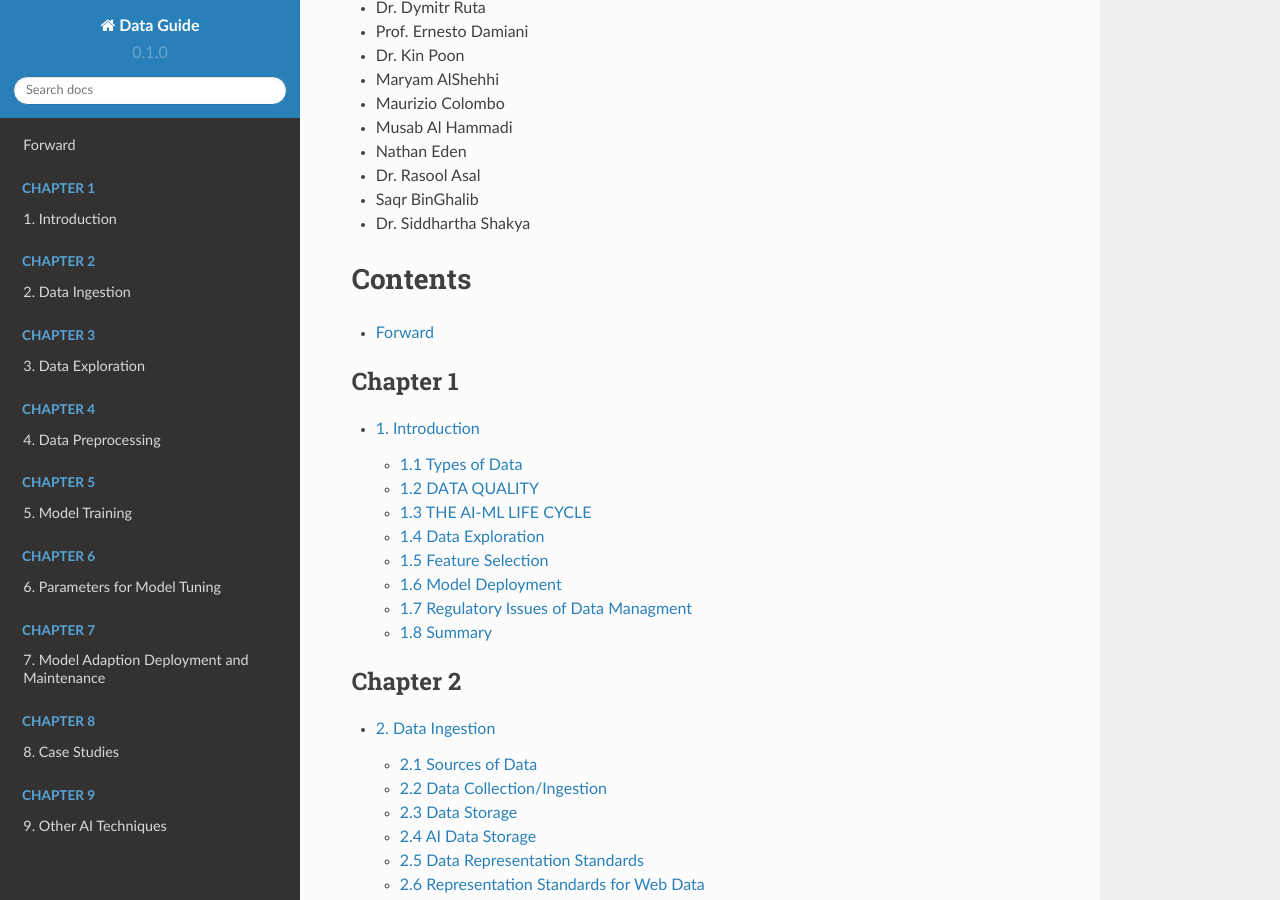
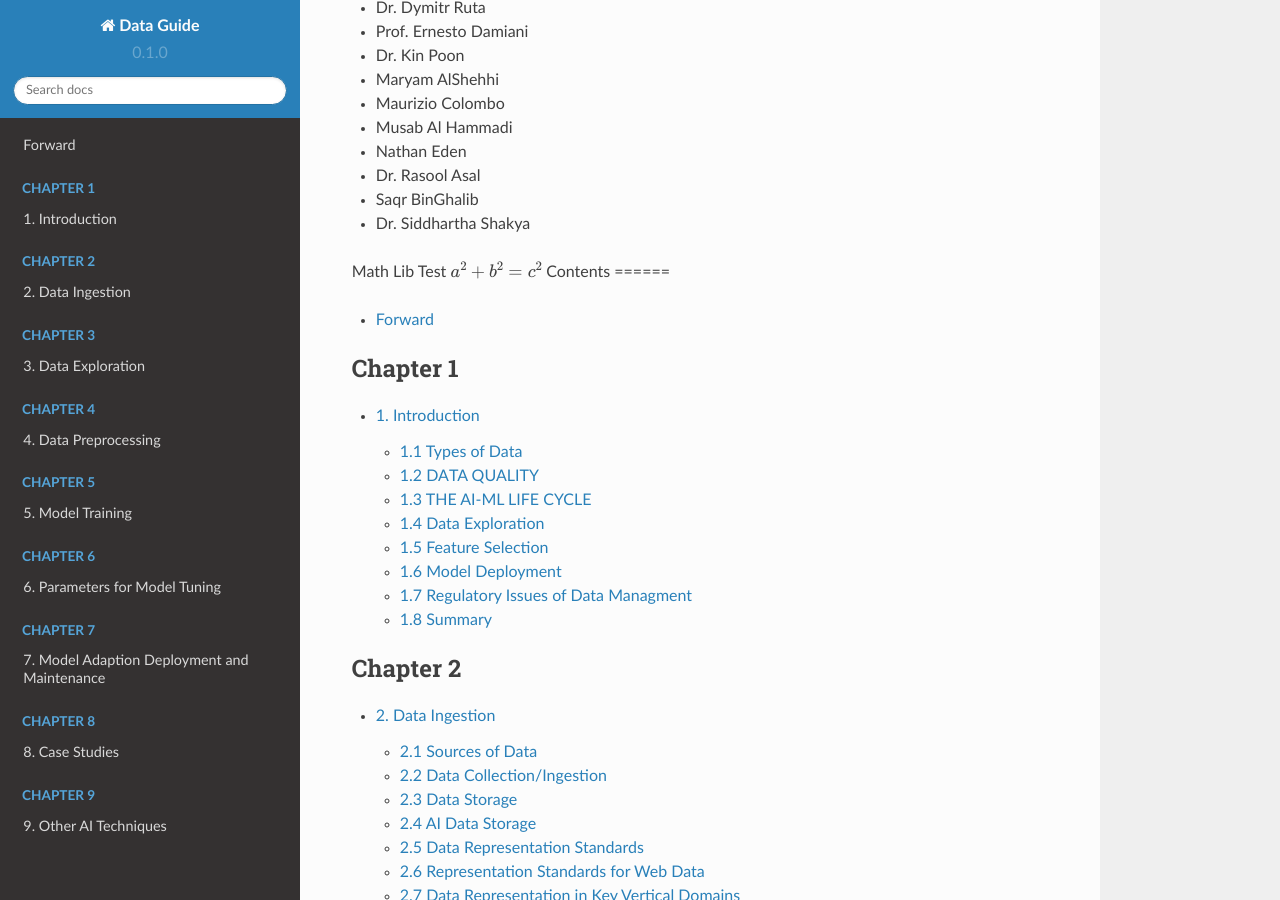
Before and after one commit to Musab0/DataGuide, a Sphinx documentation site: the page built from docs/source/index.rst, in a window 1280 px wide and 900 px high, scrolled down 598 px. Built offline with Sphinx 7.4.7 and the Read the Docs theme 2.0.0, drawn with Linux system fonts in a browser that asks for light colours; pages that are not in the unit, such as notebooks, are missing from menus.

Commit message:
Update index.rst

```diff
--- a/docs/source/index.rst
+++ b/docs/source/index.rst
@@ -29,8 +29,7 @@
 * Saqr BinGhalib
 * Dr. Siddhartha Shakya
 
-
-
+Math Lib Test :math:`a^2 + b^2 = c^2`
 Contents
 ======
 
```
